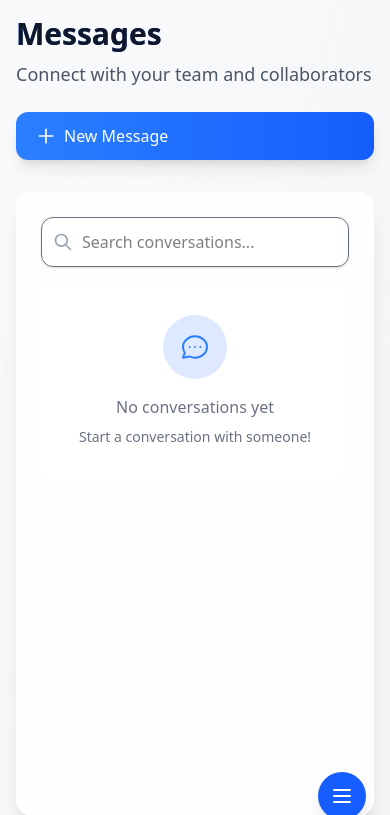
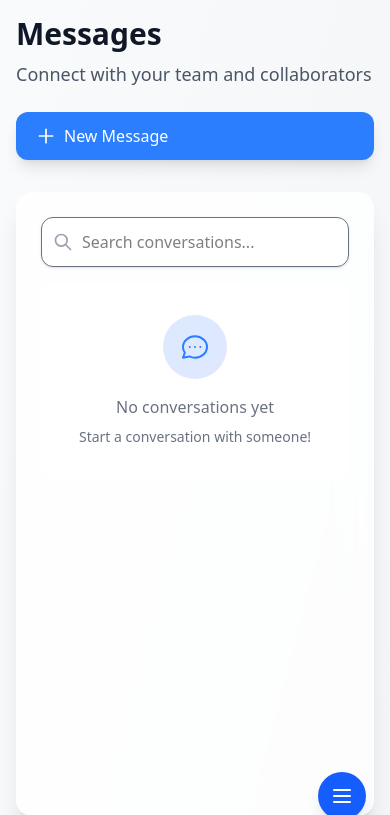
Before and after one commit to brizzieh/ChatAppv2, a Django app: page /dashboard/chat/ in a window 390 px wide. Shown: the top 815 px of the page. Run offline with Django 5.2, Linux system fonts and the light colour scheme; the visitor is signed in with stand-in values (Sample User, id 1); data comes from the database, SQL or seed files in the repository; data that the repository does not hold is empty; style sheets or scripts are compiled from the project's sources; some libraries are stand-ins or nearby versions.

Commit message:
refactor: simplify header styling by removing gradient and adjusting button background

```diff
--- a/templates/dashboard/chat/index.html
+++ b/templates/dashboard/chat/index.html
@@ -9,14 +9,14 @@
         <!-- Header with Glass Effect -->
         <div class="flex flex-col sm:flex-row sm:items-center sm:justify-between gap-6 mb-8">
             <div class="space-y-2">
-                <h1 class="text-3xl sm:text-4xl font-bold text-gray-900 bg-gradient-to-r from-blue-600 to-indigo-600 bg-clip-text">
+                <h1 class="text-3xl sm:text-4xl font-bold text-gray-900 bg-clip-text">
                     Messages
                 </h1>
                 <p class="text-lg text-gray-600">
                     Connect with your team and collaborators
                 </p>
             </div>
-            <button id="new-message-btn" class="inline-flex items-center px-5 py-3 bg-gradient-to-r from-blue-500 to-blue-600 hover:from-blue-600 hover:to-blue-700 text-white rounded-xl shadow-lg hover:shadow-xl transition-all duration-300 transform hover:scale-[1.02] active:scale-95">
+            <button id="new-message-btn" class="inline-flex items-center px-5 py-3 bg-blue-500 text-white rounded-xl shadow-lg hover:shadow-xl transition-all duration-300 transform hover:scale-[1.02] active:scale-95">
                 <svg xmlns="http://www.w3.org/2000/svg" class="h-5 w-5 mr-2" fill="none" viewBox="0 0 24 24" stroke="currentColor">
                     <path stroke-linecap="round" stroke-linejoin="round" stroke-width="2" d="M12 4v16m8-8H4" />
                 </svg>
```
